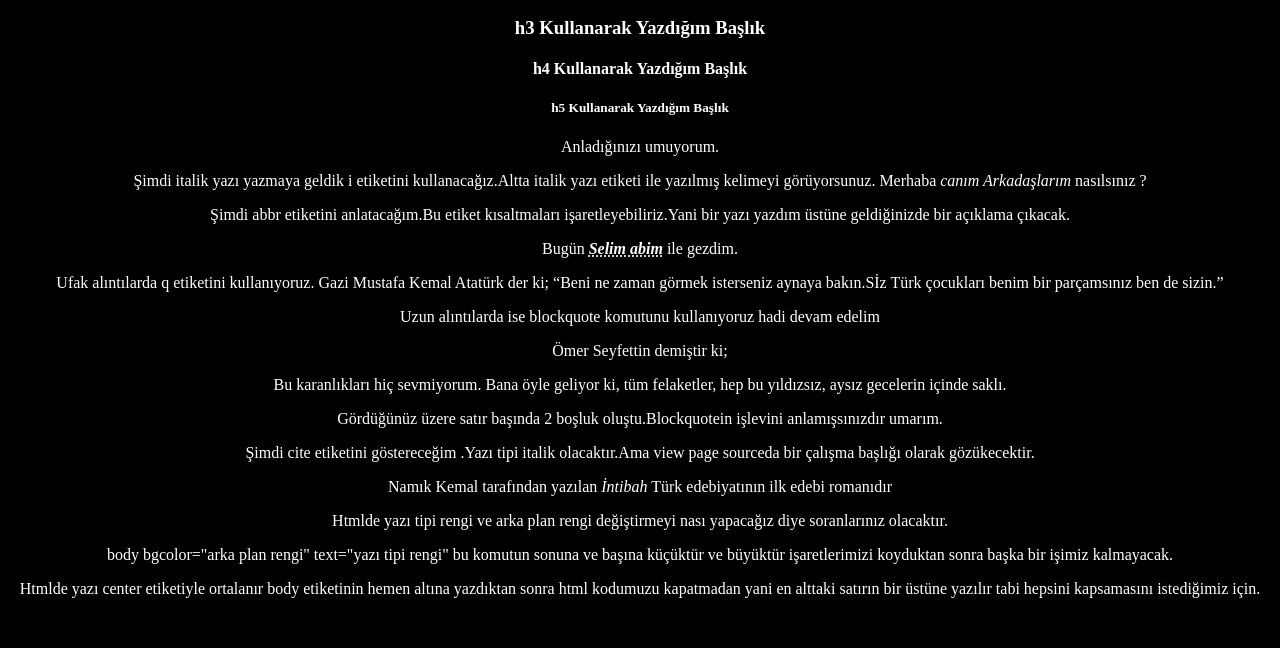
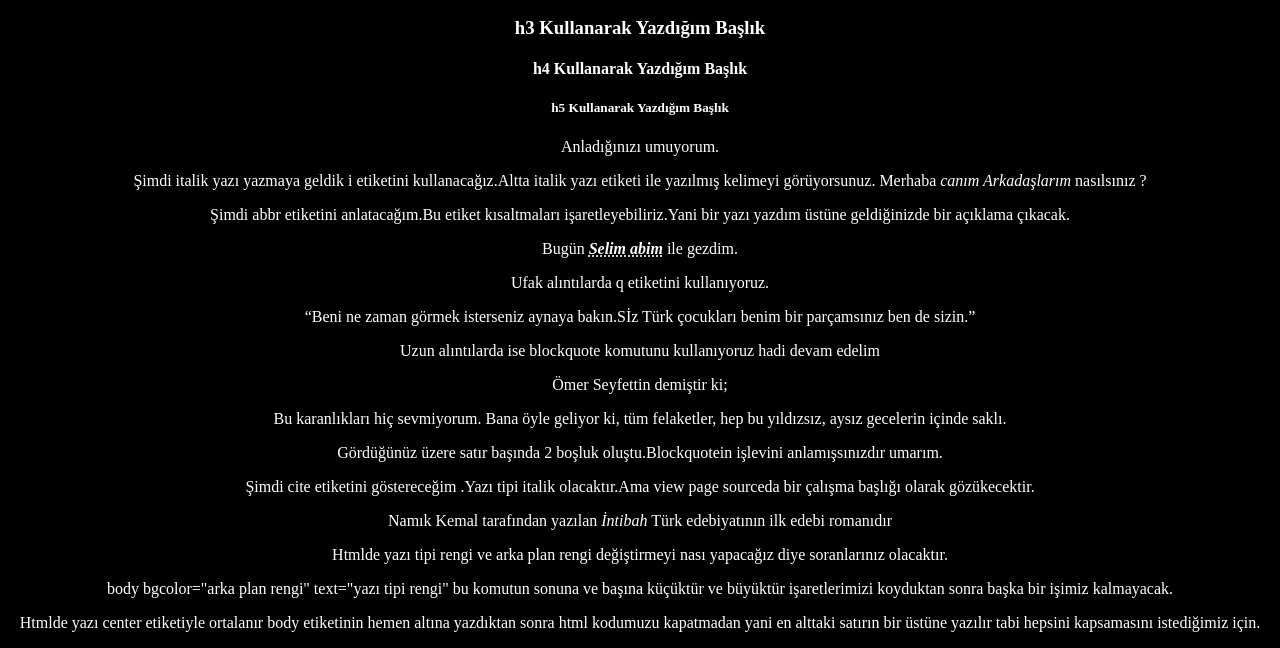
Before and after one commit to yigithanyilmaz58/yigithanyilmaz58.github.io, a plain HTML site: page htmlnotlarim.html in a window 1280 px wide. Shown: the part 682-1330 px from the top of the page. Before the commit the page ends 1296 px from the top, so only its background shows below. Drawn offline with Linux system fonts and the light colour scheme.

Commit message:
Update htmlnotlarim.html

```diff
--- a/htmlnotlarim.html
+++ b/htmlnotlarim.html
@@ -82,8 +82,8 @@
 
     Ufak alıntılarda q etiketini kullanıyoruz.
 
-    Gazi Mustafa Kemal Atatürk der ki;
-    <q>Beni ne zaman görmek isterseniz aynaya bakın.Sİz Türk çocukları benim bir parçamsınız ben de sizin.</q>
+    <div><Gazi Mustafa Kemal Atatürk der ki;</div>
+    <div><q>Beni ne zaman görmek isterseniz aynaya bakın.Sİz Türk çocukları benim bir parçamsınız ben de sizin.</q></div>
     </p>
     <p>
     Uzun alıntılarda ise blockquote komutunu kullanıyoruz hadi devam edelim
```
